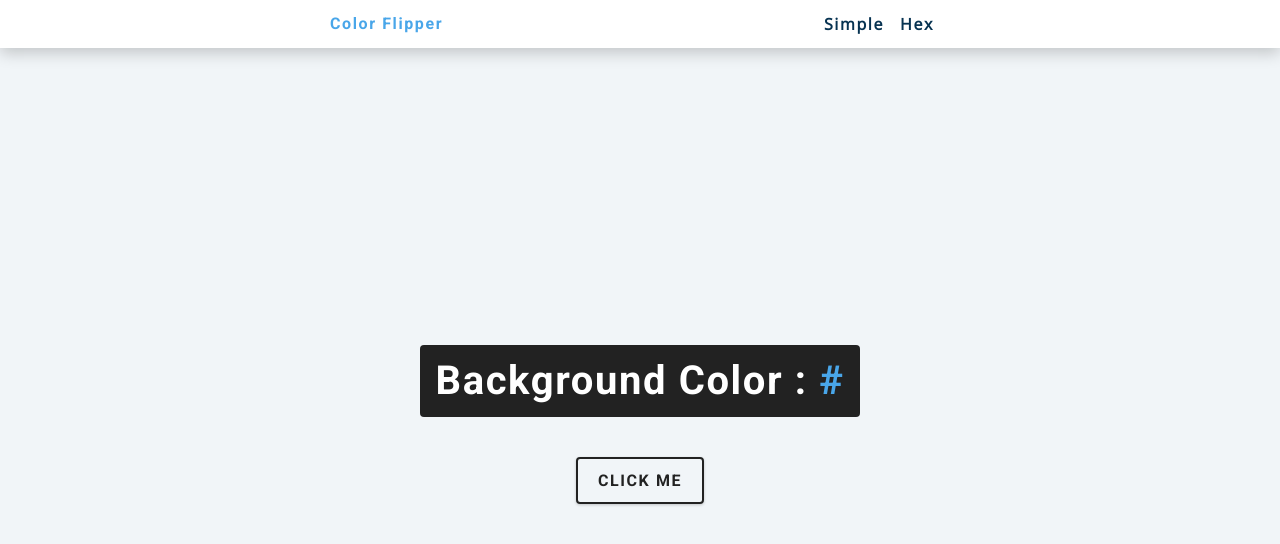
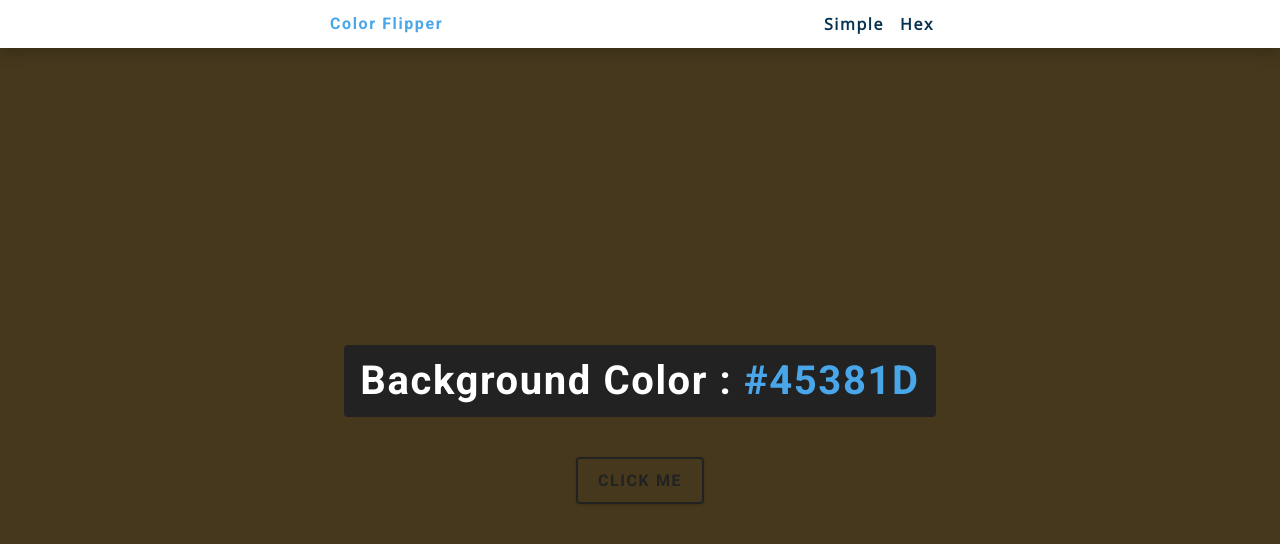
Before and after one commit to michellevdb/setup, a plain HTML site: page hex.html in a window 1280 px wide. Both pictures are taken after a click on the button "CLICK ME". Drawn offline with nearby package versions, Linux system fonts and the light colour scheme.

Commit message:
fixed function

```diff
--- a/hex.js
+++ b/hex.js
@@ -3,15 +3,15 @@ const hex = [0, 1, 2, 3, 4, 5, 6, 7, 8, 9, "A", "B", "C", "D", "E", "F"];
 const btn = document.getElementById("btn");
 const color = document.querySelector(".color");
 
-btn.addEventListener('click', function() {
-    let hexColor = '#';
-    for (let i; i < 6; i++) {
-        hexColor += hex[0]
+btn.addEventListener("click", function() {
+    let hexColor = "#";
+    for (let i = 0; i < 6; i++) {
+        hexColor += hex[getRandomNumber()];
     }
     color.textContent = hexColor;
     document.body.style.backgroundColor = hexColor;
-})
+});
 
-function getRandomNumber(){
+function getRandomNumber() {
     return Math.floor(Math.random() * hex.length);
-}
+};
```
Also changed, not shown: index.html (+1 -1 lines).
